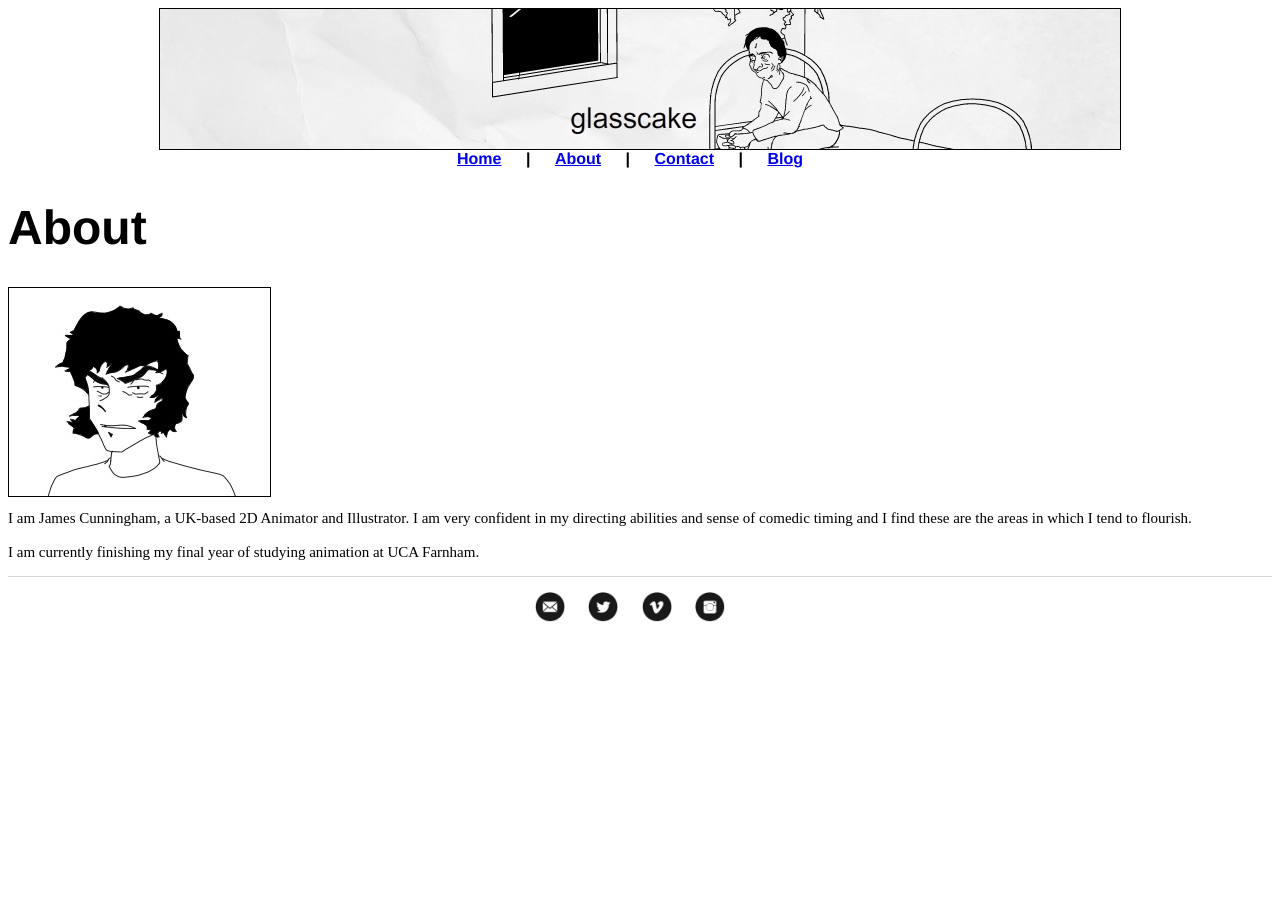
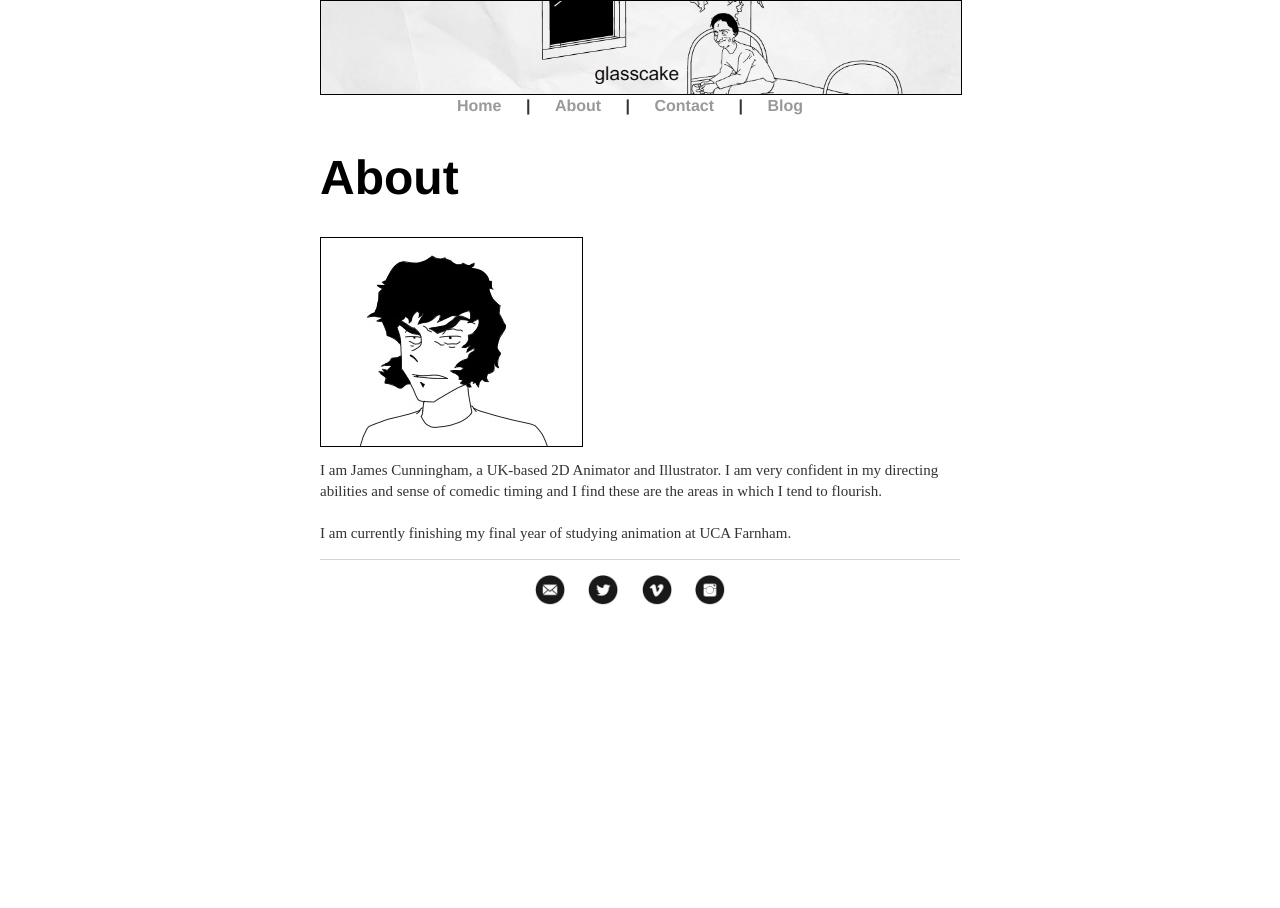
Before and after one commit to glasscaked/strip, a Jekyll site: the page built from about/index.html, in a window 1280 px wide. Built offline with Jekyll 4.4.1, drawn with Linux system fonts in a browser that asks for light colours.

Commit message:
Update main.css

```diff
--- a/css/main.css
+++ b/css/main.css
@@ -1,20 +1,6 @@
-<script type="text/javascript">
-<!--
-if (screen.width <= 699) {
-body { margin: auto; width: 100%;  max-width: 100%;}
-a { text-decoration: none; color: #999; }
-a:hover { text-decoration: underline; }
-}
-//-->
-
-if (screen.width >= 699) {
 body { margin: auto; width: 50%;  max-width: 960px;}
 a { text-decoration: none; color: #999; }
 a:hover { text-decoration: underline; }
-}
-//-->
-</script>
-
 
 p, ul { font-size: 1.5em; line-height: 1.4em; color: #333; }
 
```
